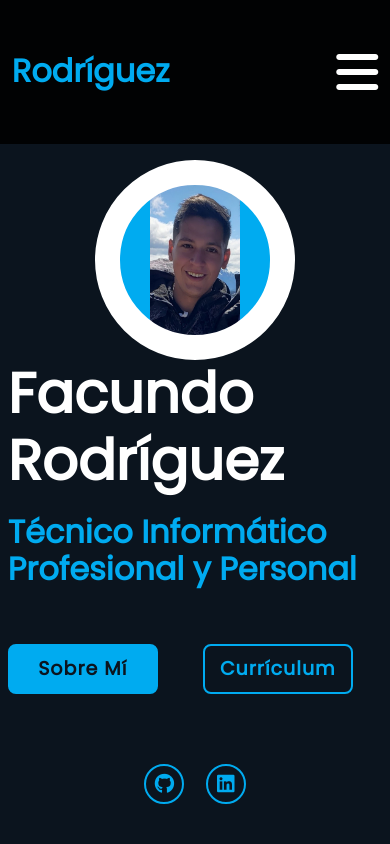
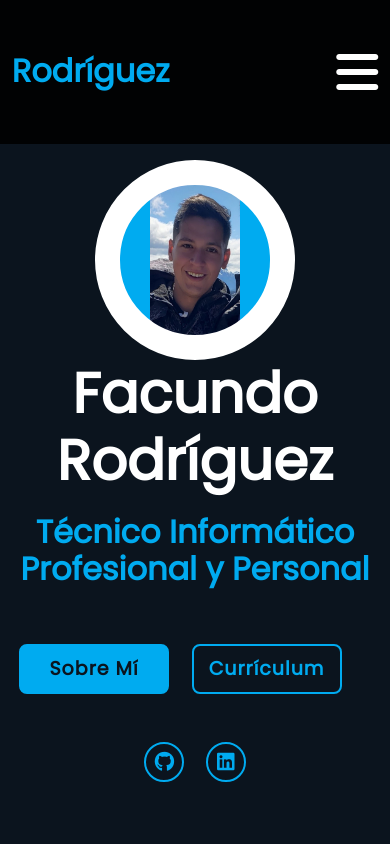
Before and after one commit to firodrigz/ChallengePortafolio, a plain HTML site: page index.html in a window 390 px wide. Shown: the top 844 px of the page. Drawn offline with Linux system fonts and the light colour scheme.

Commit message:
Arreglo superposición de botones

```diff
--- a/assets/css/style.css
+++ b/assets/css/style.css
@@ -12,10 +12,6 @@
     --fuente: 'Poppins', sans-serif;
 }
 
-/* TO DO:
--ELEGIR PALETA DE COLORES
--DRARKMODE
-*/
 
 html {
     scroll-behavior: smooth;
@@ -79,6 +75,12 @@ section{
 
 
 /*Sección Home*/
+.home__contenedor{
+    display: flex;
+    flex-direction: column;
+    align-items: center;
+    gap: 3rem;
+}
 
 .home{
     display: flex;
@@ -190,8 +192,6 @@ section{
 /*        */
 
 .home__sci{
-    position: absolute;
-    bottom: 2.5rem;
     width: 9rem;
     display: flex;
     justify-content: space-evenly;
@@ -763,7 +763,16 @@ section{
     }
 
     .home__content{
-        margin-left: 0;
+        margin-left: unset;
+        width: 100%;
+    }
+
+    .title__bio, .title__subsection{
+        text-align: center;
+    }
+
+    .home__btn__box{
+        justify-content: space-around;
     }
 
     .skills__line{
--- a/index.html
+++ b/index.html
@@ -40,7 +40,8 @@
 
     <main class="contenido__principal">
     <!-- Sección del Header/Title/Hero/Home -->
-        <section class="home" id="home">
+        <section class="home__contenedor" id="home">
+            <div class="home">
                 <div class="home__image"></div>
 
                 <div class="home__content">
@@ -52,7 +53,7 @@
                         <a class="home__btn__item" href="./assets/arc/Rodriguez-Facundo-Ivan.pdf" target="_blank">Currículum</a>
                     </div>
                 </div>
-
+            </div>
             <div class="home__sci">
                 <a class="home__sci__item" href="https://github.com/firodrigz" alt="GitHub" target="_blank"><i class="fa-brands fa-github"></i></a>
                 <a class="home__sci__item" href="https://www.linkedin.com/in/rodriguez-facundo-ivan/" alt="LinkedIn" target="_blank"><i class="fa-brands fa-linkedin"></i></a>
```
Lines whose indentation alone changed are shown as unchanged.
